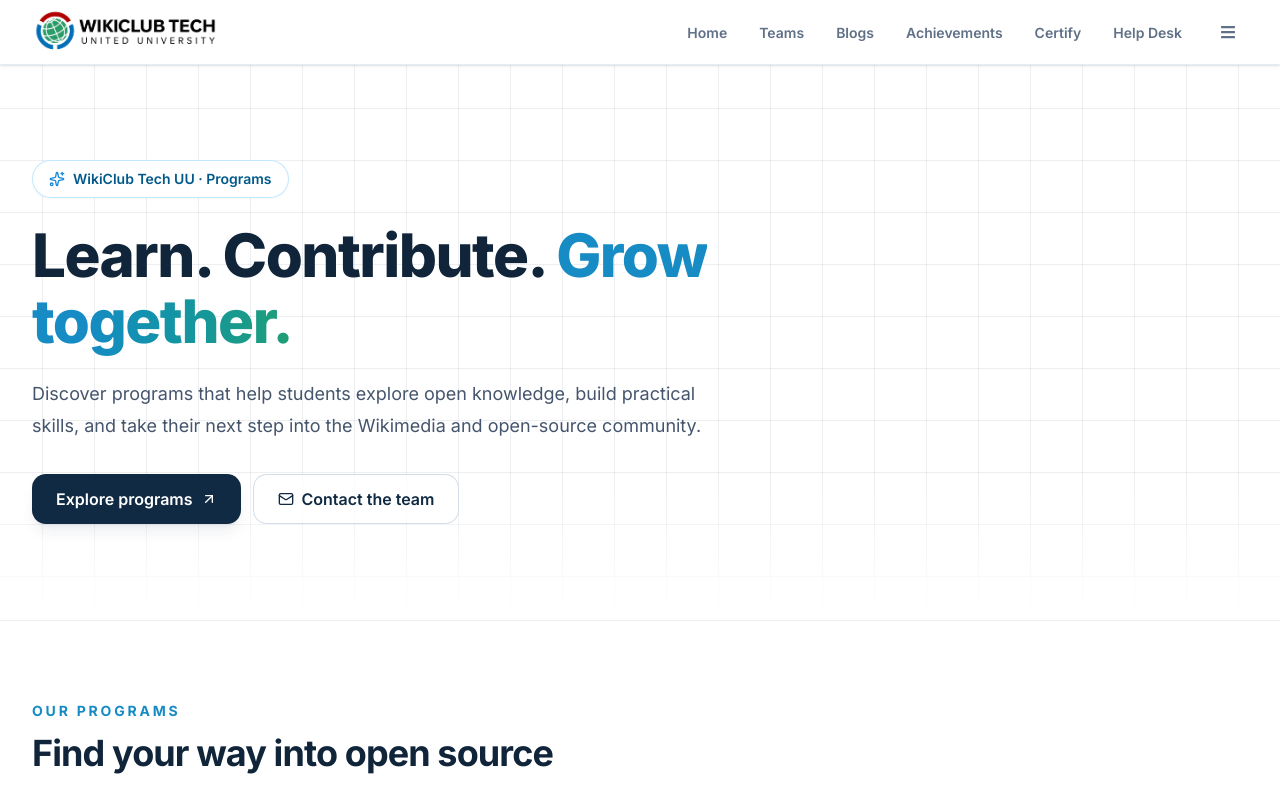
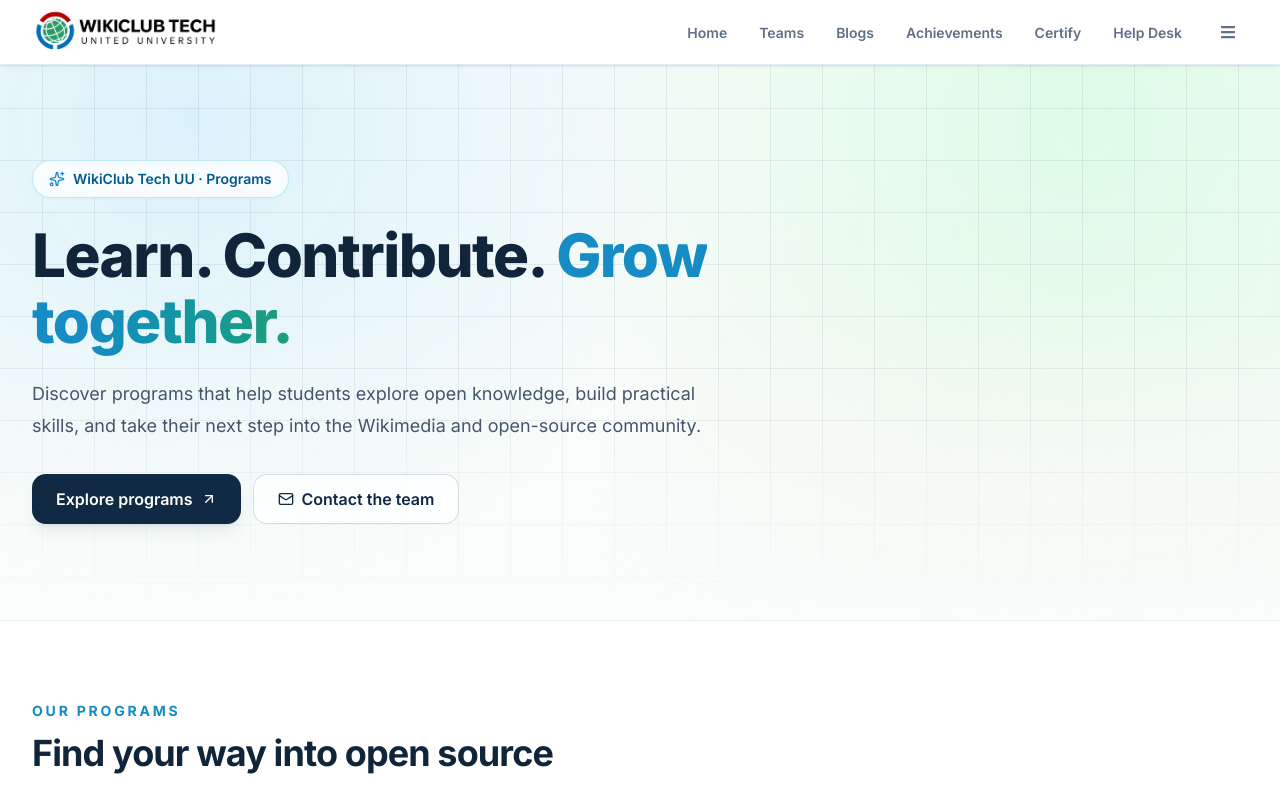
Before and after one commit to wikiclubtechuu/WikiClub-Tech-UU, a Next.js app: page /programs in a window 1280 px wide. Shown: the top 793 px of the page. Built offline with nearby package versions, Linux system fonts and the light colour scheme.

Commit message:
Fix program hero gradient and grid fade

```diff
--- a/src/app/programs/page.tsx
+++ b/src/app/programs/page.tsx
@@ -50,11 +50,22 @@
       {/* The grid and gradient are intentionally limited to this hero section. */}
       <section
         className="relative isolate overflow-hidden border-b border-slate-200/70"
-        style={{
-          backgroundImage:
-            "radial-gradient(circle at 15% 10%, rgba(210, 238, 250, 0.75) 0%, rgba(210, 238, 250, 0) 42%), radial-gradient(circle at 85% 10%, rgba(215, 250, 225, 0.8) 0%, rgba(215, 250, 225, 0) 45%), radial-gradient(circle at 80% 90%, rgba(255, 245, 235, 0.65) 0%, rgba(255, 245, 235, 0) 40%), #f8fcfa",
-        }}
+        style={{ backgroundColor: "#f8fcfa" }}
       >
+        {/* Pastel hero colors fade gradually into the plain page background. */}
+        <div
+          aria-hidden="true"
+          className="pointer-events-none absolute inset-0 z-0"
+          style={{
+            backgroundImage:
+              "radial-gradient(circle at 15% 10%, rgba(210, 238, 250, 0.75) 0%, rgba(210, 238, 250, 0) 42%), radial-gradient(circle at 85% 10%, rgba(215, 250, 225, 0.8) 0%, rgba(215, 250, 225, 0) 45%), radial-gradient(circle at 80% 90%, rgba(255, 245, 235, 0.65) 0%, rgba(255, 245, 235, 0) 40%)",
+            WebkitMaskImage:
+              "linear-gradient(to bottom, black 0%, black 45%, transparent 100%)",
+            maskImage:
+              "linear-gradient(to bottom, black 0%, black 45%, transparent 100%)",
+          }}
+        />
+        {/* The grid fades out smoothly toward the bottom of the hero. */}
         <div
           aria-hidden="true"
           className="pointer-events-none absolute inset-0 z-0"
@@ -63,8 +74,10 @@
               "linear-gradient(rgba(100, 116, 139, 0.12) 1px, transparent 1px), linear-gradient(90deg, rgba(100, 116, 139, 0.12) 1px, transparent 1px)",
             backgroundSize: "52px 52px",
             backgroundPosition: "center center",
-            WebkitMaskImage: "linear-gradient(to bottom, black 75%, transparent)",
-            maskImage: "linear-gradient(to bottom, black 75%, transparent)",
+            WebkitMaskImage:
+              "linear-gradient(to bottom, black 0%, black 55%, transparent 100%)",
+            maskImage:
+              "linear-gradient(to bottom, black 0%, black 55%, transparent 100%)",
           }}
         />
         <div className="relative z-10 mx-auto max-w-7xl px-5 py-14 sm:px-6 sm:py-20 lg:px-8 lg:py-24">
```
